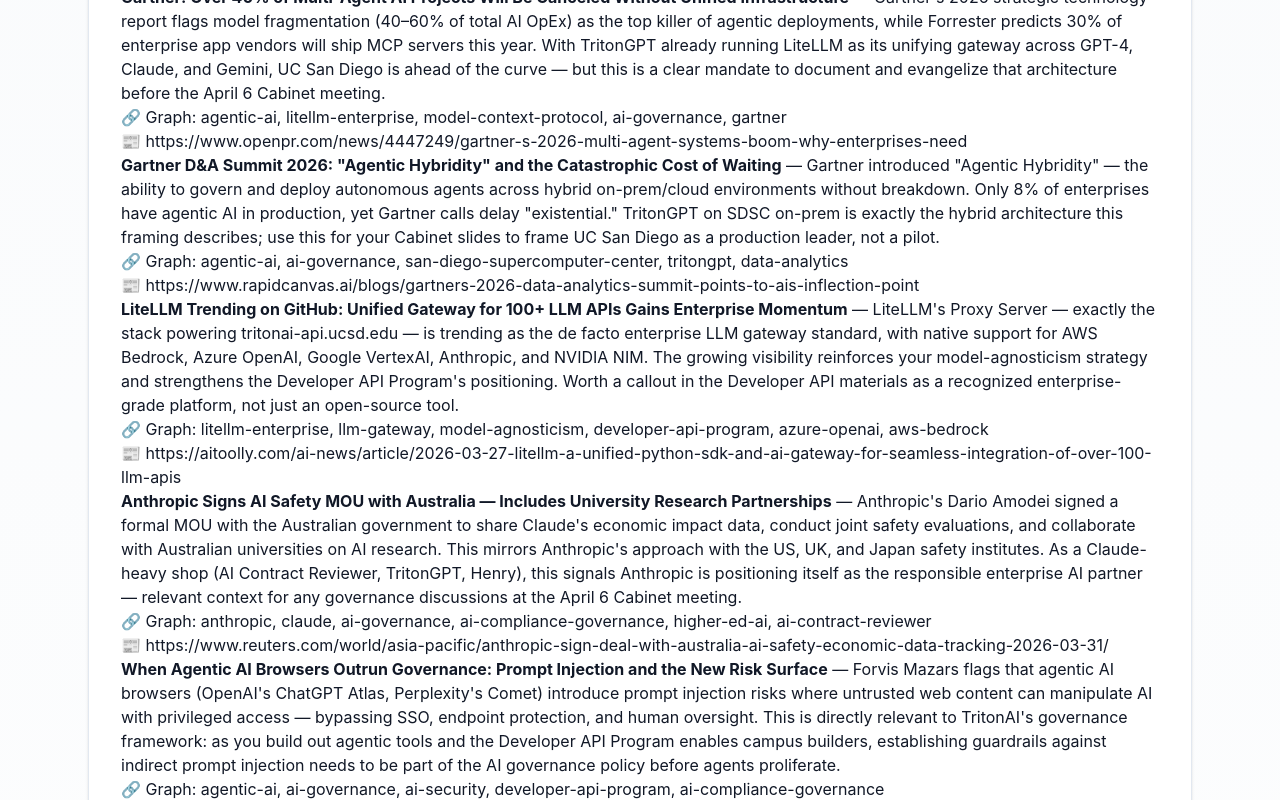
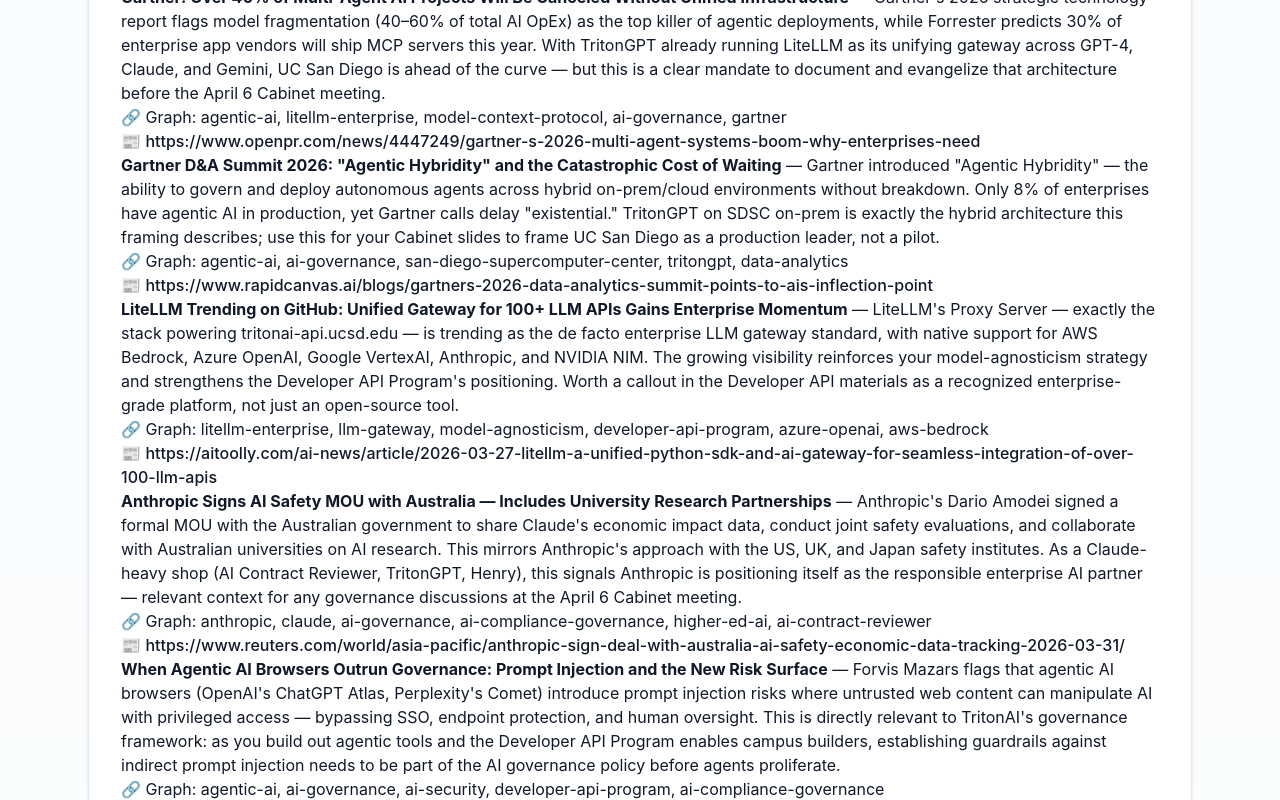
Before and after one commit to bpollak/brettpollak-website, a Next.js app: page /ai-digest in a window 1280 px wide. Shown: the part 980-1780 px from the top of the page. Built offline with nearby package versions, Linux system fonts and the light colour scheme.

Commit message:
Improve AI digest link styling

```diff
--- a/app/ai-digest/page.tsx
+++ b/app/ai-digest/page.tsx
@@ -81,7 +81,7 @@ export default function AiDigestPage() {
               </div>
               <div className="px-8 py-7">
                 <div
-                  className="prose prose-slate max-w-none prose-p:text-[1.05rem] prose-p:leading-8 prose-li:text-[1.05rem] prose-li:leading-8 prose-strong:text-slate-900 prose-h2:text-slate-900 prose-h3:text-slate-900 prose-a:text-blue-700 hover:prose-a:text-blue-900 prose-hr:border-slate-200"
+                  className="prose prose-slate max-w-none prose-p:text-[1.05rem] prose-p:leading-8 prose-li:text-[1.05rem] prose-li:leading-8 prose-strong:text-slate-900 prose-h2:text-slate-900 prose-h3:text-slate-900 prose-a:text-blue-700 hover:prose-a:text-blue-900 prose-a:underline prose-a:underline-offset-4 prose-a:decoration-blue-300 hover:prose-a:decoration-blue-700 prose-hr:border-slate-200 [&_a]:font-medium"
                   dangerouslySetInnerHTML={{ __html: renderMarkdown(day.raw) }}
                 />
               </div>
```
